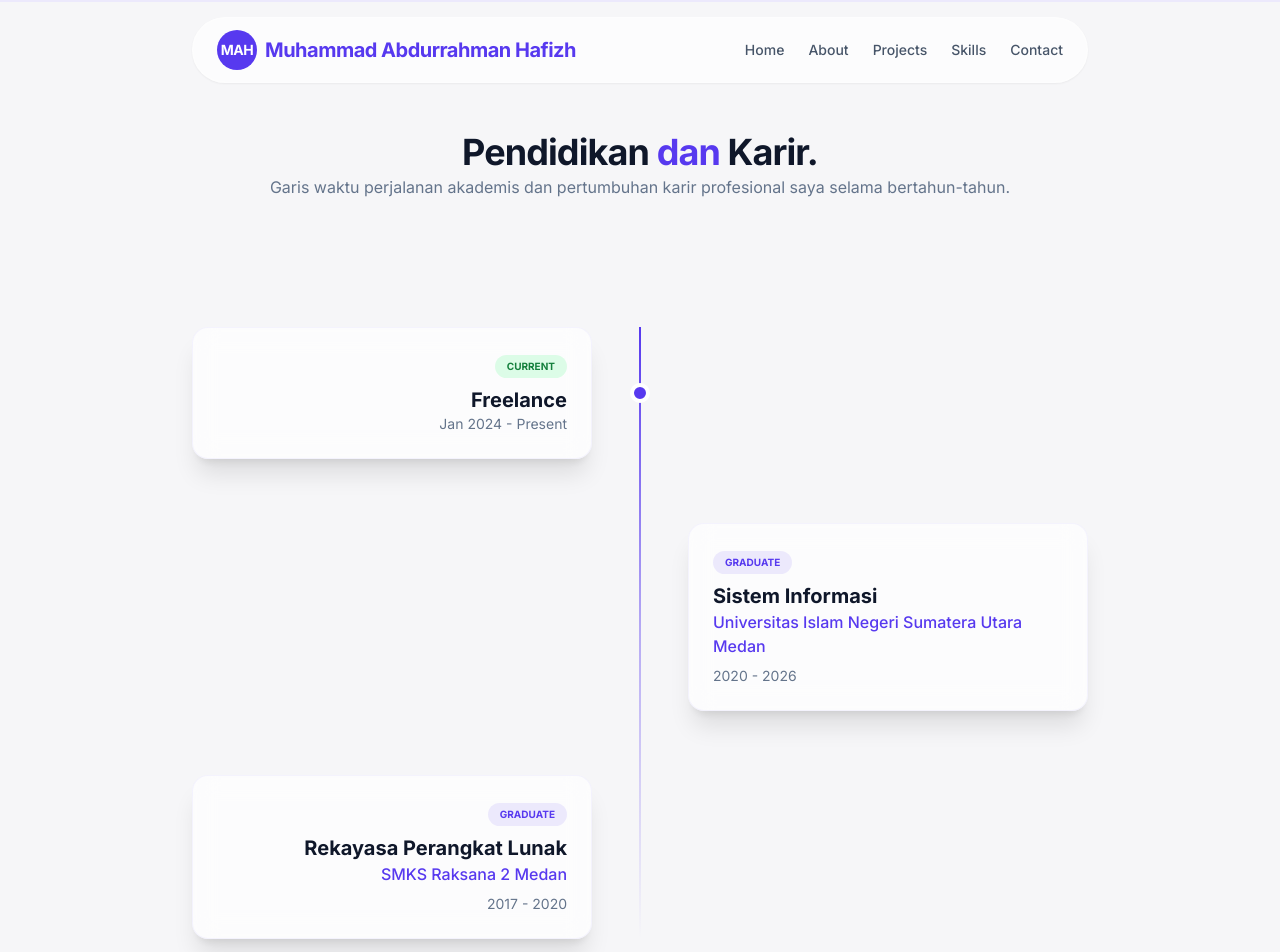
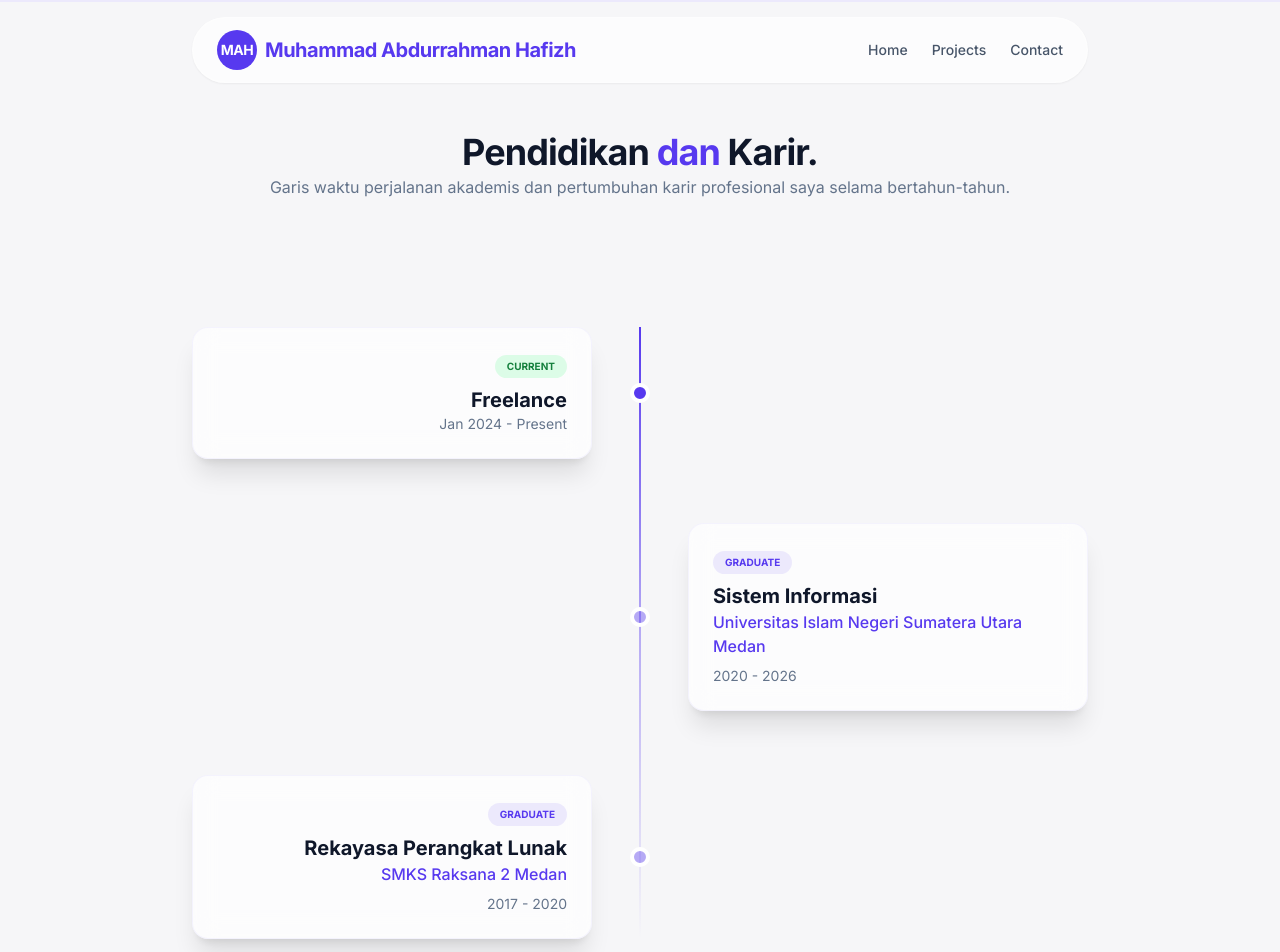
Before and after one commit to Abdurrahmanhafizh/Portofoilio-Hafizh, a plain HTML site: page about_me.html in a window 1280 px wide. Shown: the top 952 px of the page. Drawn offline with nearby package versions, Linux system fonts and the light colour scheme.

Commit message:
update 10

```diff
--- a/about_me.html
+++ b/about_me.html
@@ -107,9 +107,9 @@
     <!-- DESKTOP MENU -->
     <ul class="hidden sm:flex items-center gap-6 text-sm font-medium text-slate-600 dark:text-slate-300">
       <li><a class="hover:text-primary transition-colors" href="index.html">Home</a></li>
-      <li><a class="hover:text-primary transition-colors" href="#about">About</a></li>
+      <!-- <li><a class="hover:text-primary transition-colors" href="#about">About</a></li> -->
       <li><a class="hover:text-primary transition-colors" href="project.html">Projects</a></li>
-      <li><a class="hover:text-primary transition-colors" href="#skills">Skills</a></li>
+      <!-- <li><a class="hover:text-primary transition-colors" href="#skills">Skills</a></li> -->
       <li><a class="hover:text-primary transition-colors" href="#contact">Contact</a></li>
     </ul>
 
@@ -179,7 +179,7 @@
   <div class="hidden md:block"></div>
 
   <!-- DOT -->
-  <!-- <div class="absolute left-1/2 -translate-x-1/2 size-5 bg-primary/40 border-4 border-white dark:border-slate-900 rounded-full z-10"></div> -->
+  <div class="absolute left-1/2 -translate-x-1/2 size-5 bg-primary/40 border-4 border-white dark:border-slate-900 rounded-full z-10"></div>
 
   <!-- CARD -->
   <div class="md:text-left text-center md:pl-8">
@@ -206,7 +206,7 @@
   </div>
 
   <!-- DOT -->
-  <!-- <div class="absolute left-1/2 -translate-x-1/2 size-5 bg-primary/40 border-4 border-white dark:border-slate-900 rounded-full z-10"></div> -->
+  <div class="absolute left-1/2 -translate-x-1/2 size-5 bg-primary/40 border-4 border-white dark:border-slate-900 rounded-full z-10"></div>
 
   <div class="hidden md:block"></div>
 
```
